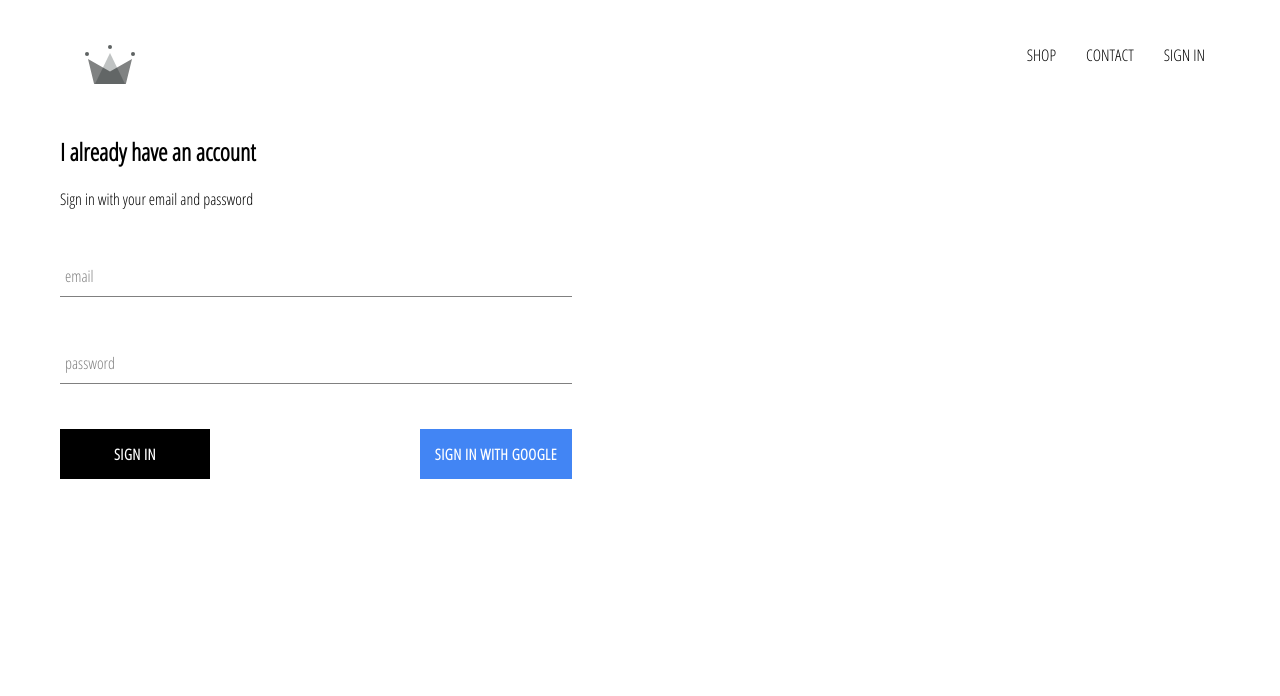
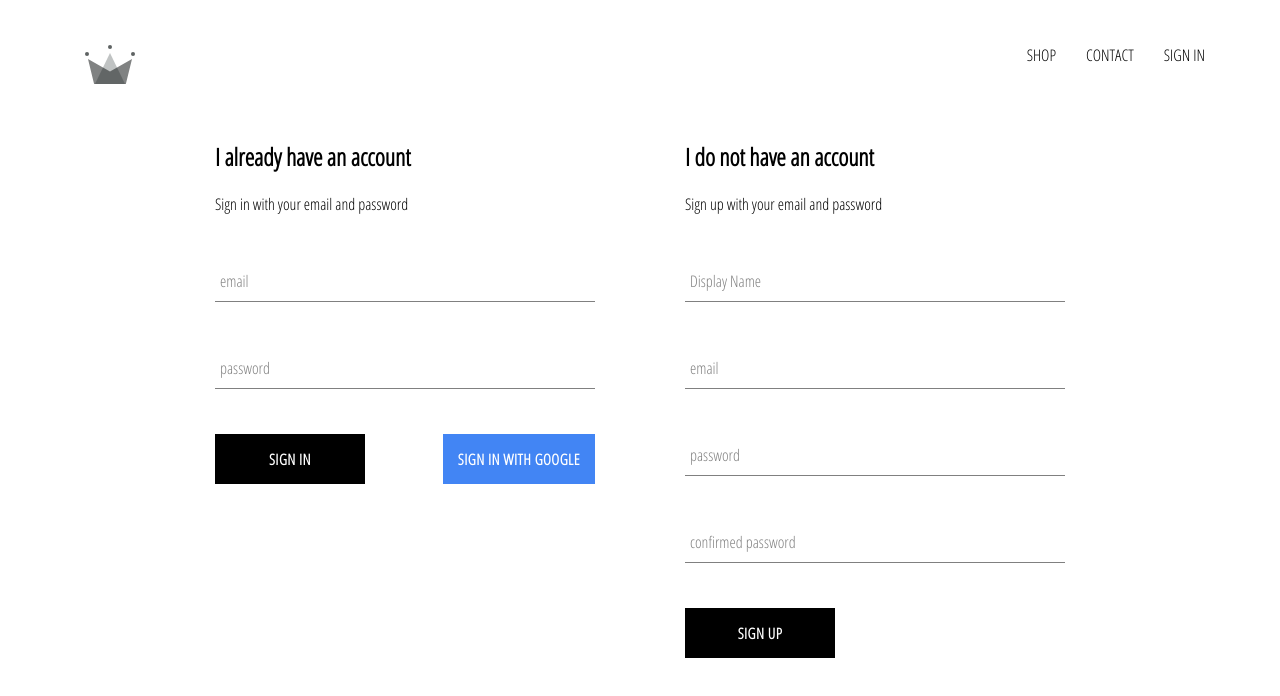
Before and after one commit to TheFranciscoMartinez/crwn-clothing, a React (Create React App) app: page /signin in a window 1280 px wide. Shown: the top 696 px of the page. Built offline with nearby package versions, Linux system fonts and the light colour scheme; no server answers.

Commit message:
aaded sing in and sign up forms to log in pages, implemented firebase utils including google sign in

```diff
--- a/package.json
+++ b/package.json
@@ -40,5 +40,8 @@
       "last 1 firefox version",
       "last 1 safari version"
     ]
+  },
+  "devDependencies": {
+    "webpack": "^4.44.2"
   }
 }
--- a/src/App.js
+++ b/src/App.js
@@ -6,8 +6,7 @@
 import shopPage from './pages/shop/shop.comp';
 import Header from './components/header/header.comp';
 import loginPage from '../src/pages/login page/login.comp';
-import { auth } from './firebase/firebase.utils';
-
+import { auth, createUserProfileDocument } from './firebase/firebase.utils';
 
 
 class App extends Component {
@@ -15,17 +14,30 @@
     super()
 
     this.state = {
-      currentUser: ''
+      currentUser: null
     };
   }
 
   unsubscribeFromAuth = null;
 
   componentDidMount(){
-    this.unsubscribeFromAuth = auth.onAuthStateChanged(user=> {
-      this.setState({currentUser: user});
+    this.unsubscribeFromAuth = auth.onAuthStateChanged(async userAuth=> {
+      if (userAuth){
+        const userRef = await createUserProfileDocument(userAuth);
 
-      console.log(user);
+          userRef.onSnapshot(snapshot =>{
+            this.setState(
+                {
+                  currentUser:{
+                    id: snapshot.id,
+                    ...snapshot.data()
+                }
+            }
+            );
+            console.log(this.state);
+          });
+      }
+      this.setState({currentUser: userAuth});
     });
   }
 
--- a/src/components/sign-in/sign-in.style.scss
+++ b/src/components/sign-in/sign-in.style.scss
@@ -1,5 +1,5 @@
 .sign-in{
-    width: 40vw;
+    width: 380px;
     display: flex;
     flex-direction: column;
 
@@ -10,5 +10,7 @@
     .buttons{
         display: flex;
         justify-content: space-between;
+
     }
-}
+
+    }
--- /dev/null
+++ b/src/components/sing-up/sign-up.comp.jsx
@@ -0,0 +1,112 @@
+import React from 'react';
+import { Component } from "react";
+
+import FormInput from '../sign-in/form-input/form-input.comp'
+import CustomButton from '../custom-button/custom-button.comp'
+import {auth, createUserProfileDocument } from '../../firebase/firebase.utils'
+import firebase from 'firebase/compat/app';
+import { getAuth, createUserWithEmailAndPassword } from "firebase/auth";
+
+
+
+
+import './sign-up.style.scss'
+
+
+class SignUp extends Component {
+    constructor(props){
+        super(props)
+
+        this.state = {
+            displayName: '',
+            email:'',
+            password:'',
+            confirmedPassword: ''
+        };
+    }
+
+    handleSubmit = async event => {
+        event.preventDefault();
+
+        const{displayName, email, password, confirmedPassword} = this.state;
+
+        if(password!== confirmedPassword){
+          alert('passwords dont match');
+          return;
+        }
+
+        try{
+            const {user} = await createUserWithEmailAndPassword(auth, email, password);
+            createUserProfileDocument(user, {displayName});
+
+            this.setState = ({
+                displayName: '',
+                email:'',
+                password:'',
+                confirmedPassword: ''
+                });
+
+        } catch(error){
+            console.error(error);
+        }
+    };
+
+    handleChange = event =>{
+        const {name, value}= event.target;
+
+        this.setState({[name]: value});
+
+    };
+
+    render(){
+        const{displayName, email, password, confirmedPassword} = this.state;
+
+        return(
+            <div className='sign-up'>
+            <h2>I do not have an account</h2>
+            <span>Sign up with your email and password</span>
+
+            <form className="sign-up-form" onSubmit={this.handleSubmit}>
+
+            <FormInput
+                type='text'
+                name='displayName'
+                value={displayName}
+                onChange={this.handleChange}
+                label="Display Name"
+                required
+                />
+                <FormInput
+                type='email'
+                name='email'
+                value={email}
+                onChange={this.handleChange}
+                label="email"
+                required
+                />
+                <FormInput
+                type='password'
+                name='password'
+                value={password}
+                onChange={this.handleChange}
+                label="password"
+                required
+                />
+                <FormInput
+                type='password'
+                name='confirmedPassword'
+                value={confirmedPassword}
+                onChange={this.handleChange}
+                label="confirmed password"
+                required
+                />
+
+                <div>
+                    <CustomButton type='submit'> SIGN UP</CustomButton>
+                </div>
+            </form>
+        </div>
+        );
+    }
+}
+export default SignUp;
--- /dev/null
+++ b/src/components/sing-up/sign-up.style.scss
@@ -0,0 +1,9 @@
+.sign-up {
+    display: flex;
+    flex-direction: column;
+    width: 380px;
+
+    .title {
+      margin: 10px 0;
+    }
+  }
--- a/src/firebase/firebase.utils.js
+++ b/src/firebase/firebase.utils.js
@@ -4,6 +4,9 @@
 import firebase from 'firebase/compat/app';
 import 'firebase/compat/auth';
 import "firebase/compat/firestore";
+import "firebase/compat/analytics";
+
+
 
 
 const config = {
@@ -15,7 +18,35 @@
 appId: "1:1034331420385:web:1f7a853cbd4dbe47e229a0",
 measurementId: "G-PSZM42V6RG"
 };
-const app = initializeApp(config);
+
+export const createUserProfileDocument = async (userAuth, additionalData) => {
+    if (!userAuth) return;
+
+   const userRef = firebase.firestore().doc(`users/${userAuth.uid}`);
+
+    const snapshot = await userRef.get();
+
+
+    if (!snapshot.exists){
+        const {displayName, email} = userAuth;
+        const createdAt = new Date()
+
+        try{
+            await userRef.set({
+                displayName,
+                email,
+                createdAt,
+                ...additionalData
+            })
+        } catch (error){
+            console.log('error creating user', error.message);
+        }
+    }
+    return userRef;
+};
+
+
+firebase.initializeApp(config);
 
 export const auth = getAuth();
 export const firestore = getFirestore();
--- a/src/pages/login page/login.comp.jsx
+++ b/src/pages/login page/login.comp.jsx
@@ -2,10 +2,12 @@
 import './login.style.scss'
 
 import SignIn from "../../components/sign-in/sign-in.comp";
-
+import SignUp from "../../components/sing-up/sign-up.comp";
 
 const loginPage = () => (
-    <div className='login-page' ><SignIn /></div>
-
+    <div className='login-page' >
+        <SignIn />
+        <SignUp />
+    </div>
 );
 export default loginPage;
--- a/src/pages/login page/login.style.scss
+++ b/src/pages/login page/login.style.scss
@@ -0,0 +1,6 @@
+.login-page{
+    width: 850px;
+    display: flex;
+    justify-content: space-between;
+    margin: 30px auto;
+}
```
Also changed, not shown: 2 other files (tests, documents, lock files or other folders).
